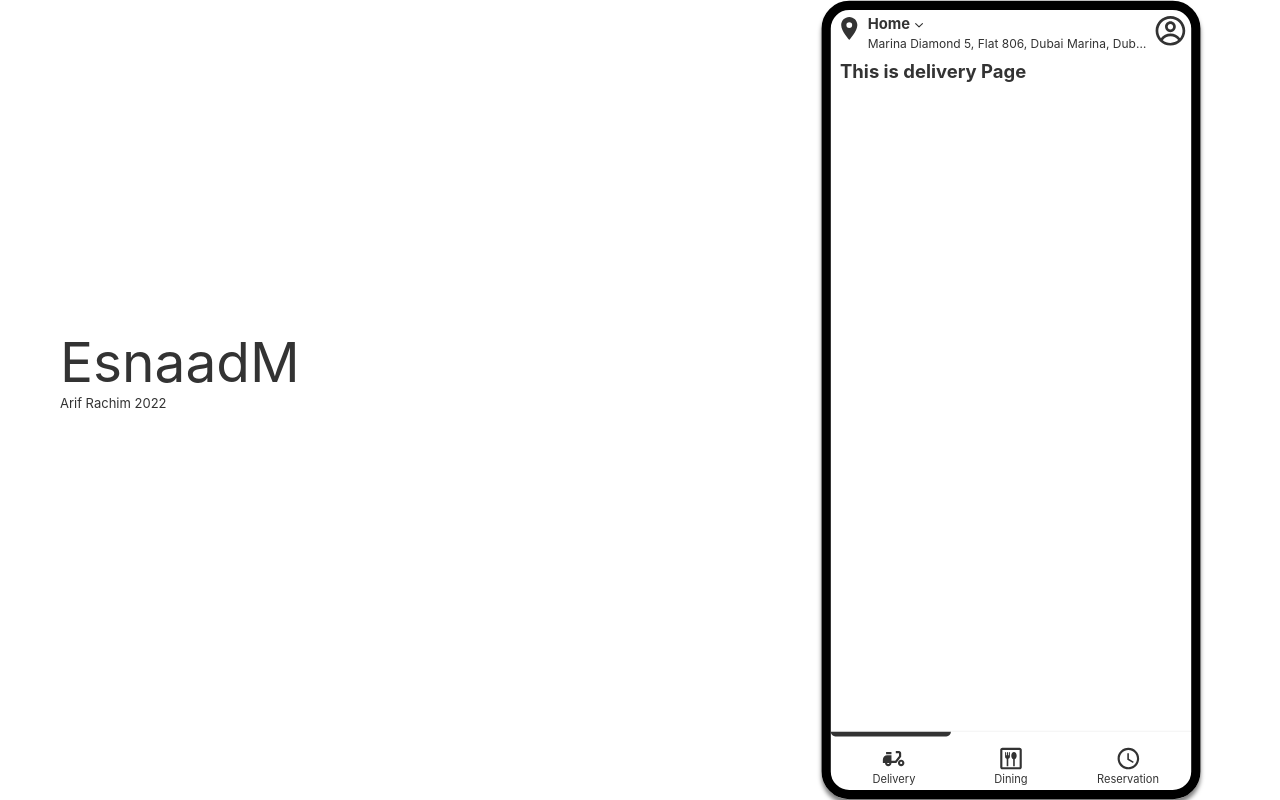
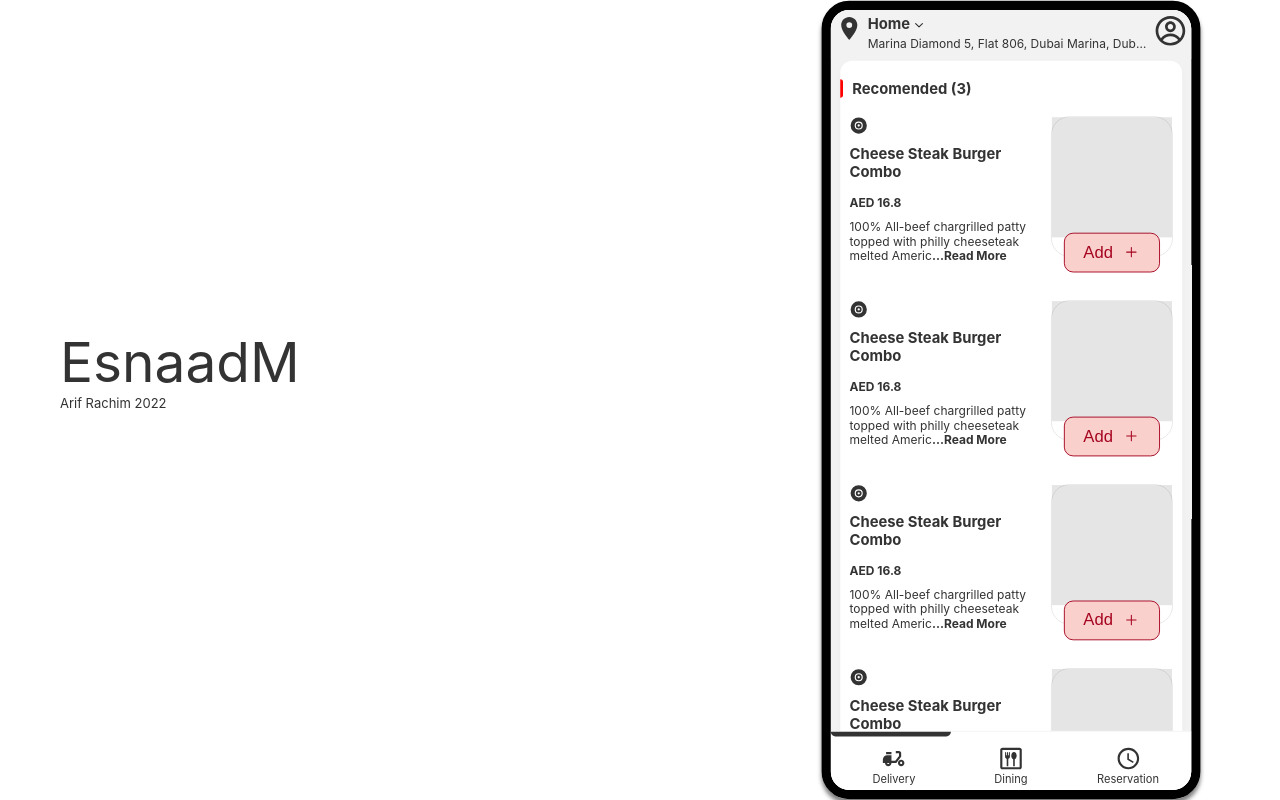
Before and after one commit to arif-rachim/restaroo, a React (Create React App) app: page / in a window 1280 px wide. Both pictures are taken after a click on the button "To know more, please click here". Built offline with nearby package versions, Linux system fonts and the light colour scheme.

Commit message:
Introduce real data

```diff
--- a/src/components/page-components/Button.tsx
+++ b/src/components/page-components/Button.tsx
@@ -13,7 +13,7 @@ export function Button(props: { onTap: () => void, title: string, icon: IconType
         borderColor :theme[buttonTheme],
         borderWidth : 1,
         borderStyle : 'solid',
-        borderRadius: 5,
+        borderRadius: 10,
         padding: '10px 20px',
         color: theme[buttonTheme],
         display: 'flex',
--- a/src/components/page-components/Card.tsx
+++ b/src/components/page-components/Card.tsx
@@ -8,7 +8,7 @@ export const Card =  forwardRef(function Card(props: PropsWithChildren<{style?:C
         display: 'flex',
         flexDirection: 'column',
         backgroundColor: 'white',
-        padding: '10px 10px',
+        padding: '10px 0px',
         borderRadius: 13,
         boxShadow: '0 3px 10px -3px rgba(0,0,0,0.06)',
         ...style
@@ -20,7 +20,7 @@ export const Card =  forwardRef(function Card(props: PropsWithChildren<{style?:C
 
 export function CardRow(props:{icon:IconType,title:string}) {
     const {icon:Icon,title} = props;
-    return <div style={{display: 'flex', alignItems: 'center', marginBottom: 15}}>
+    return <div style={{display: 'flex', alignItems: 'center', margin: '10px 0px'}}>
         <div style={{fontSize: 30, marginLeft: 20}}>
             <Icon/>
         </div>
@@ -39,7 +39,7 @@ export function CardRow(props:{icon:IconType,title:string}) {
 
 export function CardTitle(props:{title:string}) {
     const {title} = props;
-    return <div style={{display: 'flex', marginBottom: 15}}>
+    return <div style={{display: 'flex', margin: '10px 0px'}}>
         <div style={{
             background: 'red',
             width: 3,
--- a/src/components/page-components/FooterNavigation.tsx
+++ b/src/components/page-components/FooterNavigation.tsx
@@ -77,6 +77,7 @@ export function FooterNavigation(props: RouteProps) {
         width: appDimension.width,
         boxSizing: 'border-box',
         borderTop: '1px solid rgba(0,0,0,0.05)',
+        backgroundColor:'white'
     }} initial={{y:100}} animate={{y:0}} exit={{y:100}}>
         <div style={{height:5,marginBottom:5,position:'relative'}}>
             <motion.div style={{width,background:'#333',borderBottomLeftRadius:5,borderBottomRightRadius:5,height:'100%',left:`calc(${width} * ${selectedIndex})`,position:'relative',transition:'left 200ms cubic-bezier(.49,.13,.21,.92)'}} />
--- a/src/components/page-components/HeaderNavigation.tsx
+++ b/src/components/page-components/HeaderNavigation.tsx
@@ -8,7 +8,7 @@ import {useNavigate} from "../useNavigate";
 export function HeaderNavigation(){
     const {appDimension} = useAppContext();
     const navigate = useNavigate();
-    return <motion.div style={{display:'flex',overflow:'auto',flexWrap:'nowrap',boxSizing:'border-box',width:appDimension.width,padding:5}}
+    return <motion.div style={{display:'flex',overflow:'auto',flexWrap:'nowrap',boxSizing:'border-box',width:appDimension.width,padding:5,backgroundColor:'#F2F2F2'}}
                        initial={{y:-100}} animate={{y:0}} exit={{y:-100}}
     >
         <div style={{fontSize:30,marginRight:5}}>
--- /dev/null
+++ b/src/model/data.ts
@@ -0,0 +1,133 @@
+import {Menu, Product} from "./Product";
+
+const product:Product = {
+    id : '123',
+    name : 'Cheese Steak Burger Combo',
+    isVegan : false,
+    price : 16.8,
+    discount : 0.2,
+    currency:'AED',
+    description : '100% All-beef chargrilled patty topped with philly cheeseteak melted American & Swiss cheese and mayo on our special toasted hardees sessame bun.',
+    servesFor : 1,
+    imageAddress : '182932.png',
+    config : [
+        {
+            name : 'Fries',
+            required : true,
+            maximumSelection : 1,
+            options : [
+                {
+                    name : 'Skin on Fries',
+                    price : 1.5,
+                    isVegan : true
+                },
+                {
+                    name : 'Spicy Curly Fries',
+                    price : 1,
+                    isVegan : true
+                },
+                {
+                    name : 'Spicy Skin Fries',
+                    price : 1,
+                    isVegan : true
+                }
+            ]
+        },
+        {
+            name : 'Drink',
+            maximumSelection : 1,
+            required : true,
+            options : [
+                {
+                    name:  'Pepsi',
+                    price: 0,
+                    isVegan: false
+                },
+                {
+                    name:  '7 Up',
+                    price: 0,
+                    isVegan: false
+                },
+                {
+                    name:  'Water',
+                    price: 0,
+                    isVegan: false
+                },
+                {
+                    name:  'Large Pepsi',
+                    price: 1,
+                    isVegan: false
+                },
+                {
+                    name:  'Large Mirinda',
+                    price: 1,
+                    isVegan: false
+                }
+            ]
+        },
+        {
+            name : 'Add side item',
+            required : false,
+            maximumSelection : 1,
+            options : [
+                {
+                    name: 'Large spicy fries',
+                    isVegan: false,
+                    price:  1
+                },
+                {
+                    name: 'Cheese Topping',
+                    isVegan: false,
+                    price:  6
+                },
+                {
+                    name: 'Cheese Steak Fries Topping',
+                    isVegan: false,
+                    price:  9
+                }
+            ]
+        },
+        {
+            name : 'More condiments',
+            required : false,
+            maximumSelection : Infinity,
+            options : [
+                {
+                    name: 'BBQ Sauce',
+                    isVegan: false,
+                    price:  2
+                },
+                {
+                    name: 'Jalapeno Coins',
+                    isVegan: false,
+                    price:  2
+                },
+                {
+                    name: 'Mushroom Sauce',
+                    isVegan: false,
+                    price:  2
+                },
+                {
+                    name: 'American Cheese',
+                    isVegan: false,
+                    price:  2
+                }
+            ]
+        }
+    ]
+}
+
+export const products:Product[] = Array.from({length:50}).map((_,index) => {
+    return {...product,id:index.toString()}
+})
+
+export const menus:Menu[] = [
+    {name:'Best In Pizza',id:'1',productId:['1','2','3','4']},
+    {name:'Recommended',id:'2',productId:['1','2','3','4']},
+    {name:'Pizza',id:'3',productId:['1','2','3','4']},
+    {name:'Deals',id:'4',productId:['1','2','3','4']},
+    {name:'Gourmet Pizzas',id:'5',productId:['1','2','3','4']},
+    {name:'Pasta',id:'6',productId:['1','2','3','4']},
+    {name:'Wingstreet',id:'7',productId:['1','2','3','4']},
+    {name:'Side Items',id:'8',productId:['1','2','3','4']}
+]
--- a/src/routes/AccountPage.tsx
+++ b/src/routes/AccountPage.tsx
@@ -26,12 +26,14 @@ function ProfilePanel(props: { containerRef: RefObject<HTMLDivElement> }) {
 
     return <Card style={{margin: 10, marginBottom: -10}} ref={props.containerRef}>
         <Visible if={!isSessionActive}>
+            <div style={{display:'flex',flexDirection:'column',padding:10}}>
             <div style={{fontSize:20,marginBottom:5,fontWeight:'bold'}}>Your profile</div>
             <div style={{marginBottom:15}}>Log in or sign up to view your complete profile</div>
             <Button title={'Continue'} theme={ButtonTheme.danger} onTap={() => {}} icon={IoLogInOutline}></Button>
+            </div>
         </Visible>
         <Visible if={isSessionActive}>
-            <div style={{display: 'flex'}}>
+            <div style={{display: 'flex',padding:10}}>
                 <div style={{display: 'flex', flexDirection: 'column', flexGrow: 1}}>
                     <div style={{fontSize: 23, fontWeight: 'bold', marginBottom: 10}}>Arif</div>
                     <div style={{marginBottom: 5}}>a.arif.r@gmail.com</div>
@@ -57,7 +59,7 @@ export function AccountPage(props: RouteProps) {
         }
     });
     const containerRef = useRef<HTMLDivElement>(null);
-    return <Page style={{padding: 0, background: 'rgba(0,0,0,0.05)'}}>
+    return <Page style={{padding: 0, background: '#F2F2F2'}}>
         <Header title={''}/>
         <div style={{display: 'flex', flexDirection: 'column', height: '100%', overflow: 'auto'}}>
 
--- a/src/routes/DeliveryPage.tsx
+++ b/src/routes/DeliveryPage.tsx
@@ -2,18 +2,55 @@ import {Page} from "./Page";
 import {useFocusListener} from "../components/RouterPageContainer";
 import {adjustThemeColor} from "../components/page-components/adjustThemeColor";
 import {RouteProps} from "../components/useRoute";
-
-
+import {Card, CardTitle} from "../components/page-components/Card";
+import {menus, products} from "../model/data";
+import invariant from "tiny-invariant";
+import {IoAdd, IoDisc} from "react-icons/io5";
+import {Button} from "../components/page-components/Button";
+import {ButtonTheme} from "./Theme";
 
 export function DeliveryPage(props:RouteProps) {
+
     useFocusListener(props.path,(isFocus) => {
         if(isFocus){
-            adjustThemeColor('#FFF');
+            adjustThemeColor('#F2F2F2');
         }
     });
-    return <Page>
-        <div style={{fontSize: 20, fontWeight: 'bold'}}>
-            {'This is delivery Page'}
-        </div>
+    return <Page style={{backgroundColor:'#F2F2F2'}}>
+        {menus.map((menu) => {
+            return<Card key={menu.id} style={{marginBottom:20}}>
+                <CardTitle title={'Recomended (3)'}/>
+                {menu.productId.map((productId) => {
+                    const product = products.find(p => p.id === productId);
+                    invariant(product);
+                    const description = product.description.substring(0,75);
+                    return <div key={productId} style={{display:'flex',padding:10,marginBottom:20}}>
+                        <div style={{display:'flex',flexDirection:'column'}}>
+                            <div style={{fontSize:20,marginBottom:5}}><IoDisc/></div>
+                            <div style={{fontSize:16,fontWeight:'bold',marginBottom:15}}>{product.name}</div>
+                            <div style={{fontWeight:'bold',marginBottom:10}}>{product.currency} {product.price}</div>
+                            <div>
+                                {description}
+                                <span style={{fontWeight:'bold'}}>{'...Read More'}</span>
+                            </div>
+                        </div>
+                        <div style={{width:130,height:150,marginLeft:20,
+                            borderRadius:20,border:'1px solid rgba(0,0,0,0.1)',
+                            flexShrink:0,flexGrow:0,
+                            alignItems:'center',
+                            display:'flex',
+                            flexDirection:'column'
+                        }}>
+                            <div style={{width:130,height:130,marginBottom:-5,flexShrink:0,flexGrow:0,backgroundColor:'rgba(0,0,0,0.1)'}}>
+
+                            </div>
+                            <Button title={'Add'} style={{backgroundColor:'#FAD0CC'}} onTap={() =>{}} icon={IoAdd} theme={ButtonTheme.danger}/>
+                        </div>
+
+                    </div>
+                })}
+            </Card>
+        })}
+
     </Page>
 }
```
Also changed, not shown: src/model/Product.ts (+29 -6 lines).
